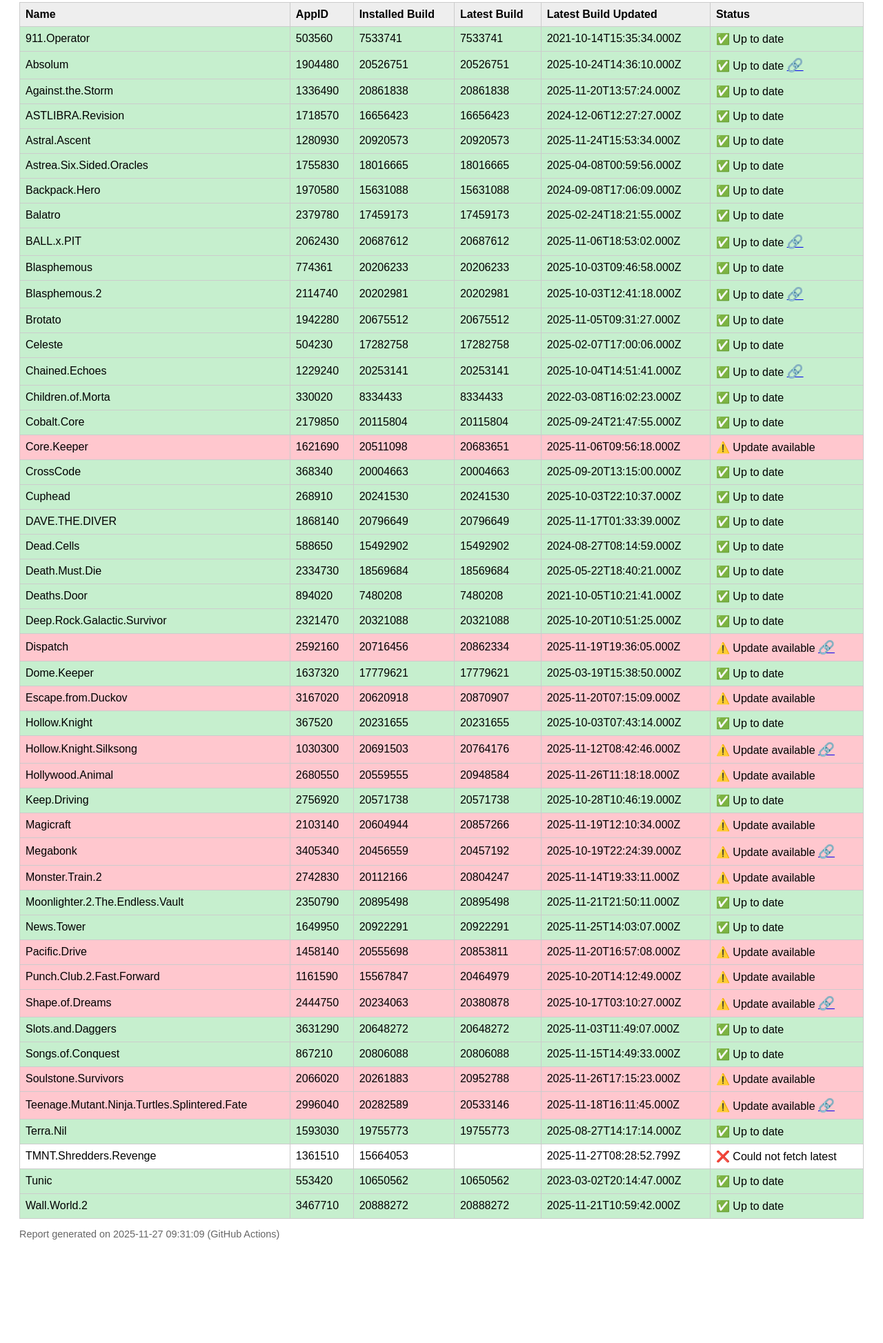
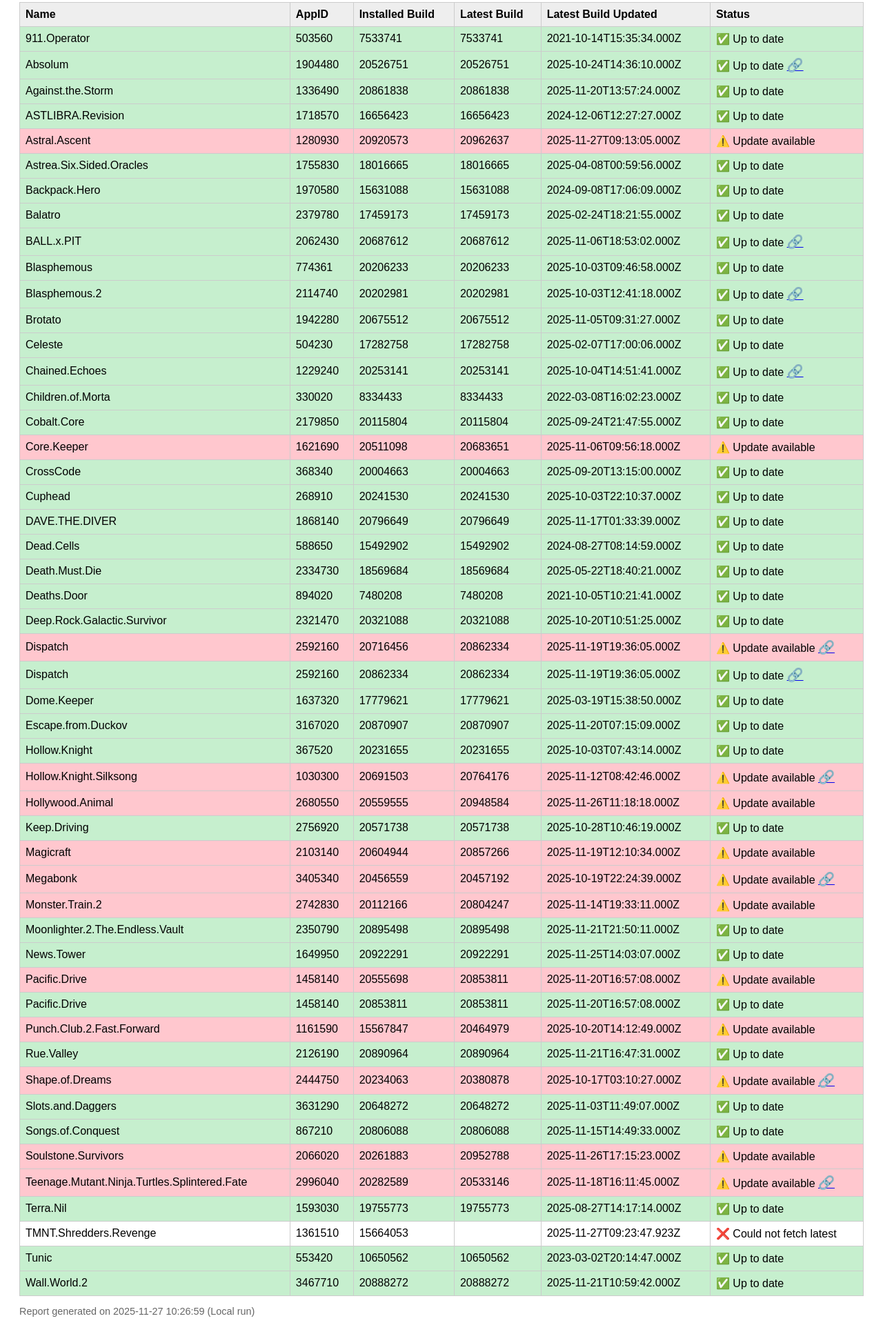
Before and after one commit to FirebrawlX/SteamVersionChecker, a website: page index.html in a window 1280 px wide. Shown: the part 105-2052 px from the top of the page at 69% size. Before the commit the page ends 1945 px from the top, so only its background shows below. Drawn offline with Linux system fonts and the light colour scheme.

Commit message:
Update Steam backup report 2025-11-27 10:26:59

```diff
--- a/index.html
+++ b/index.html
@@ -29,7 +29,7 @@
 <tr class="status-up-to-date"><td>Absolum</td><td>1904480</td><td>20526751</td><td>20526751</td><td>2025-10-24T14:36:10.000Z</td><td>✅ Up to date <a href="https://www.skidrowreloaded.com/?p=517704" target="_blank" title="SkidrowReloaded"><span style="font-size:1.2em;">&#128279;</span></a></td></tr>
 <tr class="status-up-to-date"><td>Against.the.Storm</td><td>1336490</td><td>20861838</td><td>20861838</td><td>2025-11-20T13:57:24.000Z</td><td>✅ Up to date</td></tr>
 <tr class="status-up-to-date"><td>ASTLIBRA.Revision</td><td>1718570</td><td>16656423</td><td>16656423</td><td>2024-12-06T12:27:27.000Z</td><td>✅ Up to date</td></tr>
-<tr class="status-up-to-date"><td>Astral.Ascent</td><td>1280930</td><td>20920573</td><td>20920573</td><td>2025-11-24T15:53:34.000Z</td><td>✅ Up to date</td></tr>
+<tr class="status-update"><td>Astral.Ascent</td><td>1280930</td><td>20920573</td><td>20962637</td><td>2025-11-27T09:13:05.000Z</td><td>⚠️ Update available</td></tr>
 <tr class="status-up-to-date"><td>Astrea.Six.Sided.Oracles</td><td>1755830</td><td>18016665</td><td>18016665</td><td>2025-04-08T00:59:56.000Z</td><td>✅ Up to date</td></tr>
 <tr class="status-up-to-date"><td>Backpack.Hero</td><td>1970580</td><td>15631088</td><td>15631088</td><td>2024-09-08T17:06:09.000Z</td><td>✅ Up to date</td></tr>
 <tr class="status-up-to-date"><td>Balatro</td><td>2379780</td><td>17459173</td><td>17459173</td><td>2025-02-24T18:21:55.000Z</td><td>✅ Up to date</td></tr>
@@ -50,8 +50,9 @@
 <tr class="status-up-to-date"><td>Deaths.Door</td><td>894020</td><td>7480208</td><td>7480208</td><td>2021-10-05T10:21:41.000Z</td><td>✅ Up to date</td></tr>
 <tr class="status-up-to-date"><td>Deep.Rock.Galactic.Survivor</td><td>2321470</td><td>20321088</td><td>20321088</td><td>2025-10-20T10:51:25.000Z</td><td>✅ Up to date</td></tr>
 <tr class="status-update"><td>Dispatch</td><td>2592160</td><td>20716456</td><td>20862334</td><td>2025-11-19T19:36:05.000Z</td><td>⚠️ Update available <a href="https://www.skidrowreloaded.com/?p=525583" target="_blank" title="SkidrowReloaded"><span style="font-size:1.2em;">&#128279;</span></a></td></tr>
+<tr class="status-up-to-date"><td>Dispatch</td><td>2592160</td><td>20862334</td><td>20862334</td><td>2025-11-19T19:36:05.000Z</td><td>✅ Up to date <a href="https://www.skidrowreloaded.com/?p=525583" target="_blank" title="SkidrowReloaded"><span style="font-size:1.2em;">&#128279;</span></a></td></tr>
 <tr class="status-up-to-date"><td>Dome.Keeper</td><td>1637320</td><td>17779621</td><td>17779621</td><td>2025-03-19T15:38:50.000Z</td><td>✅ Up to date</td></tr>
-<tr class="status-update"><td>Escape.from.Duckov</td><td>3167020</td><td>20620918</td><td>20870907</td><td>2025-11-20T07:15:09.000Z</td><td>⚠️ Update available</td></tr>
+<tr class="status-up-to-date"><td>Escape.from.Duckov</td><td>3167020</td><td>20870907</td><td>20870907</td><td>2025-11-20T07:15:09.000Z</td><td>✅ Up to date</td></tr>
 <tr class="status-up-to-date"><td>Hollow.Knight</td><td>367520</td><td>20231655</td><td>20231655</td><td>2025-10-03T07:43:14.000Z</td><td>✅ Up to date</td></tr>
 <tr class="status-update"><td>Hollow.Knight.Silksong</td><td>1030300</td><td>20691503</td><td>20764176</td><td>2025-11-12T08:42:46.000Z</td><td>⚠️ Update available <a href="https://www.skidrowreloaded.com/?p=513871" target="_blank" title="SkidrowReloaded"><span style="font-size:1.2em;">&#128279;</span></a></td></tr>
 <tr class="status-update"><td>Hollywood.Animal</td><td>2680550</td><td>20559555</td><td>20948584</td><td>2025-11-26T11:18:18.000Z</td><td>⚠️ Update available</td></tr>
@@ -62,14 +63,16 @@
 <tr class="status-up-to-date"><td>Moonlighter.2.The.Endless.Vault</td><td>2350790</td><td>20895498</td><td>20895498</td><td>2025-11-21T21:50:11.000Z</td><td>✅ Up to date</td></tr>
 <tr class="status-up-to-date"><td>News.Tower</td><td>1649950</td><td>20922291</td><td>20922291</td><td>2025-11-25T14:03:07.000Z</td><td>✅ Up to date</td></tr>
 <tr class="status-update"><td>Pacific.Drive</td><td>1458140</td><td>20555698</td><td>20853811</td><td>2025-11-20T16:57:08.000Z</td><td>⚠️ Update available</td></tr>
+<tr class="status-up-to-date"><td>Pacific.Drive</td><td>1458140</td><td>20853811</td><td>20853811</td><td>2025-11-20T16:57:08.000Z</td><td>✅ Up to date</td></tr>
 <tr class="status-update"><td>Punch.Club.2.Fast.Forward</td><td>1161590</td><td>15567847</td><td>20464979</td><td>2025-10-20T14:12:49.000Z</td><td>⚠️ Update available</td></tr>
+<tr class="status-up-to-date"><td>Rue.Valley</td><td>2126190</td><td>20890964</td><td>20890964</td><td>2025-11-21T16:47:31.000Z</td><td>✅ Up to date</td></tr>
 <tr class="status-update"><td>Shape.of.Dreams</td><td>2444750</td><td>20234063</td><td>20380878</td><td>2025-10-17T03:10:27.000Z</td><td>⚠️ Update available <a href="https://www.skidrowreloaded.com/?p=518401" target="_blank" title="SkidrowReloaded"><span style="font-size:1.2em;">&#128279;</span></a></td></tr>
 <tr class="status-up-to-date"><td>Slots.and.Daggers</td><td>3631290</td><td>20648272</td><td>20648272</td><td>2025-11-03T11:49:07.000Z</td><td>✅ Up to date</td></tr>
 <tr class="status-up-to-date"><td>Songs.of.Conquest</td><td>867210</td><td>20806088</td><td>20806088</td><td>2025-11-15T14:49:33.000Z</td><td>✅ Up to date</td></tr>
 <tr class="status-update"><td>Soulstone.Survivors</td><td>2066020</td><td>20261883</td><td>20952788</td><td>2025-11-26T17:15:23.000Z</td><td>⚠️ Update available</td></tr>
 <tr class="status-update"><td>Teenage.Mutant.Ninja.Turtles.Splintered.Fate</td><td>2996040</td><td>20282589</td><td>20533146</td><td>2025-11-18T16:11:45.000Z</td><td>⚠️ Update available <a href="https://www.skidrowreloaded.com/?p=513514" target="_blank" title="SkidrowReloaded"><span style="font-size:1.2em;">&#128279;</span></a></td></tr>
 <tr class="status-up-to-date"><td>Terra.Nil</td><td>1593030</td><td>19755773</td><td>19755773</td><td>2025-08-27T14:17:14.000Z</td><td>✅ Up to date</td></tr>
-<tr class=""><td>TMNT.Shredders.Revenge</td><td>1361510</td><td>15664053</td><td></td><td>2025-11-27T08:28:52.799Z</td><td>❌ Could not fetch latest</td></tr>
+<tr class=""><td>TMNT.Shredders.Revenge</td><td>1361510</td><td>15664053</td><td></td><td>2025-11-27T09:23:47.923Z</td><td>❌ Could not fetch latest</td></tr>
 <tr class="status-up-to-date"><td>Tunic</td><td>553420</td><td>10650562</td><td>10650562</td><td>2023-03-02T20:14:47.000Z</td><td>✅ Up to date</td></tr>
 <tr class="status-up-to-date"><td>Wall.World.2</td><td>3467710</td><td>20888272</td><td>20888272</td><td>2025-11-21T10:59:42.000Z</td><td>✅ Up to date</td></tr>
-</table><p class="subtle">Report generated on 2025-11-27 09:31:09 (GitHub Actions)</p></body></html>
+</table><p class="subtle">Report generated on 2025-11-27 10:26:59 (Local run)</p></body></html>
```
Also changed, not shown: games.json (+13 -6 lines).
